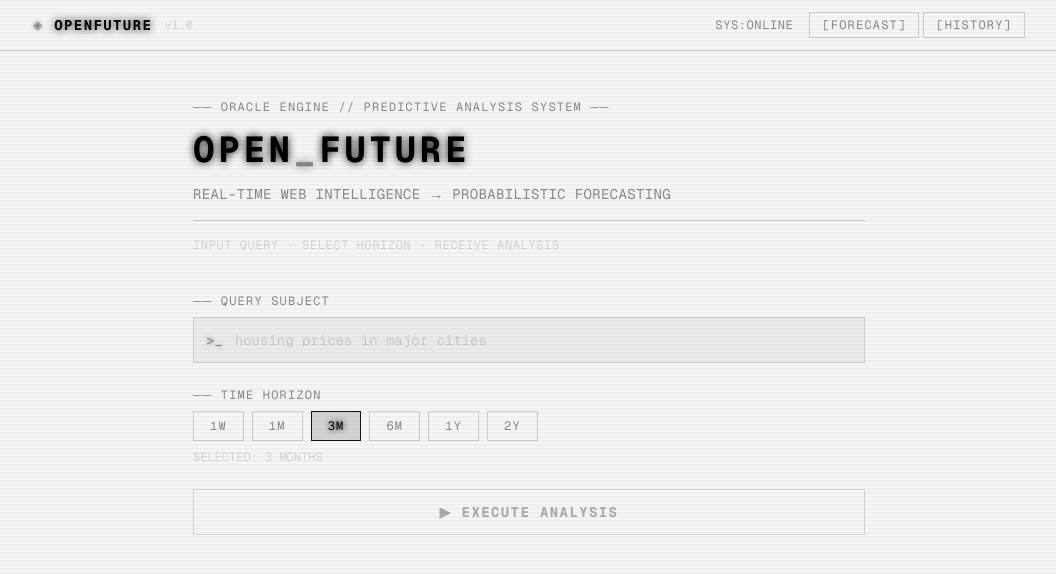
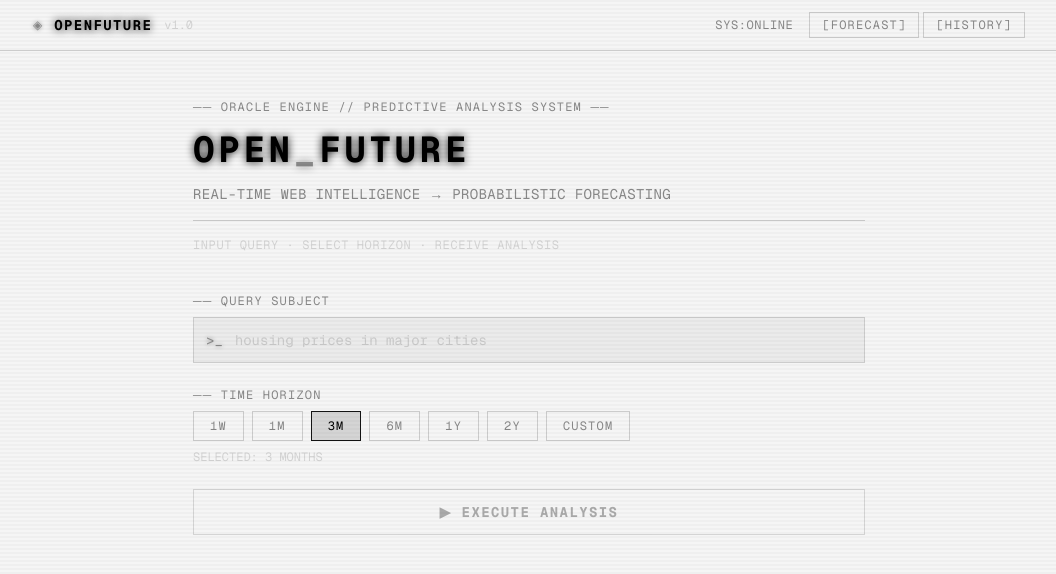
Before and after one commit to GaboRM9/OpenFuture, a Next.js app: page / in a window 1280 px wide. Shown: the top 574 px of the page, without its empty margins (111-1167 px from the left). Built offline with nearby package versions, Linux system fonts and the light colour scheme.

Commit message:
feat: custom time horizon input
Co-Authored-By: Claude Sonnet 4.6 <noreply@anthropic.com>

```diff
--- a/components/ForecastForm.tsx
+++ b/components/ForecastForm.tsx
@@ -38,7 +38,11 @@ type Props = {
 export default function ForecastForm({ onSubmit, loading }: Props) {
   const [topic, setTopic] = useState('')
   const [horizon, setHorizon] = useState('3 months')
+  const [custom, setCustom] = useState('')
   const [placeholderIdx, setPlaceholderIdx] = useState(0)
+
+  const isCustom = horizon === '__custom__'
+  const activeHorizon = isCustom ? custom.trim() : horizon
 
   useEffect(() => {
     const id = setInterval(() => {
@@ -49,8 +53,8 @@ export default function ForecastForm({ onSubmit, loading }: Props) {
 
   function handleSubmit(e: React.FormEvent) {
     e.preventDefault()
-    if (!topic.trim()) return
-    onSubmit(topic.trim(), horizon)
+    if (!topic.trim() || !activeHorizon) return
+    onSubmit(topic.trim(), activeHorizon)
   }
 
   return (
@@ -113,7 +117,6 @@ export default function ForecastForm({ onSubmit, loading }: Props) {
                       background: 'var(--green-faint)',
                       borderColor: 'var(--green)',
                       color: 'var(--green-bright)',
-                      textShadow: '0 0 6px var(--green-bright)',
                     }
                   : {
                       background: 'transparent',
@@ -125,16 +128,61 @@ export default function ForecastForm({ onSubmit, loading }: Props) {
               {label}
             </button>
           ))}
+          <button
+            type="button"
+            onClick={() => setHorizon('__custom__')}
+            disabled={loading}
+            className="px-4 py-1.5 text-xs tracking-widest uppercase border transition-all"
+            style={
+              isCustom
+                ? {
+                    background: 'var(--green-faint)',
+                    borderColor: 'var(--green)',
+                    color: 'var(--green-bright)',
+                  }
+                : {
+                    background: 'transparent',
+                    borderColor: 'var(--green-border)',
+                    color: 'var(--green-muted)',
+                  }
+            }
+          >
+            CUSTOM
+          </button>
         </div>
+
+        {isCustom && (
+          <div
+            className="flex items-center border mt-2"
+            style={{ borderColor: 'var(--green-border)', background: 'var(--bg-panel)' }}
+          >
+            <span className="px-3 text-sm select-none" style={{ color: 'var(--green-muted)' }}>
+              &gt;_
+            </span>
+            <input
+              type="text"
+              value={custom}
+              onChange={(e) => setCustom(e.target.value)}
+              placeholder="e.g. 5 years, 10 years, 18 months..."
+              className="flex-1 bg-transparent py-2 pr-4 text-sm outline-none placeholder:opacity-30"
+              style={{ color: 'var(--green)', caretColor: 'var(--green-bright)' }}
+              disabled={loading}
+              autoFocus
+              autoComplete="off"
+              spellCheck={false}
+            />
+          </div>
+        )}
+
         <p className="mt-2 text-xs" style={{ color: 'var(--green-faint)' }}>
-          SELECTED: {horizon.toUpperCase()}
+          SELECTED: {activeHorizon ? activeHorizon.toUpperCase() : '—'}
         </p>
       </div>
 
       {/* Submit */}
       <button
         type="submit"
-        disabled={loading || !topic.trim()}
+        disabled={loading || !topic.trim() || !activeHorizon}
         className="w-full py-3 text-sm tracking-widest uppercase font-bold border transition-all disabled:cursor-not-allowed disabled:opacity-30"
         style={{
           background: topic.trim() && !loading ? 'var(--green-faint)' : 'transparent',
```
